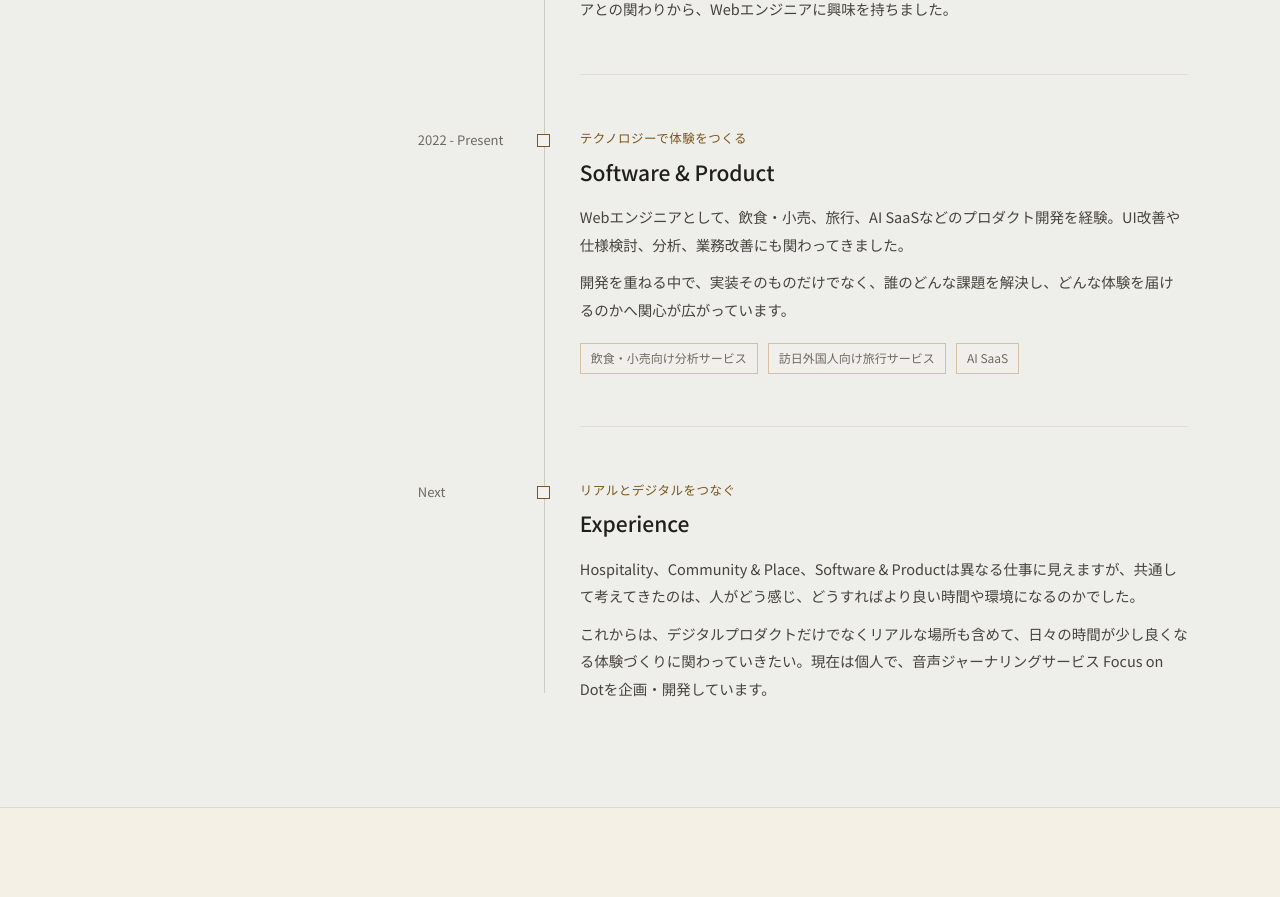
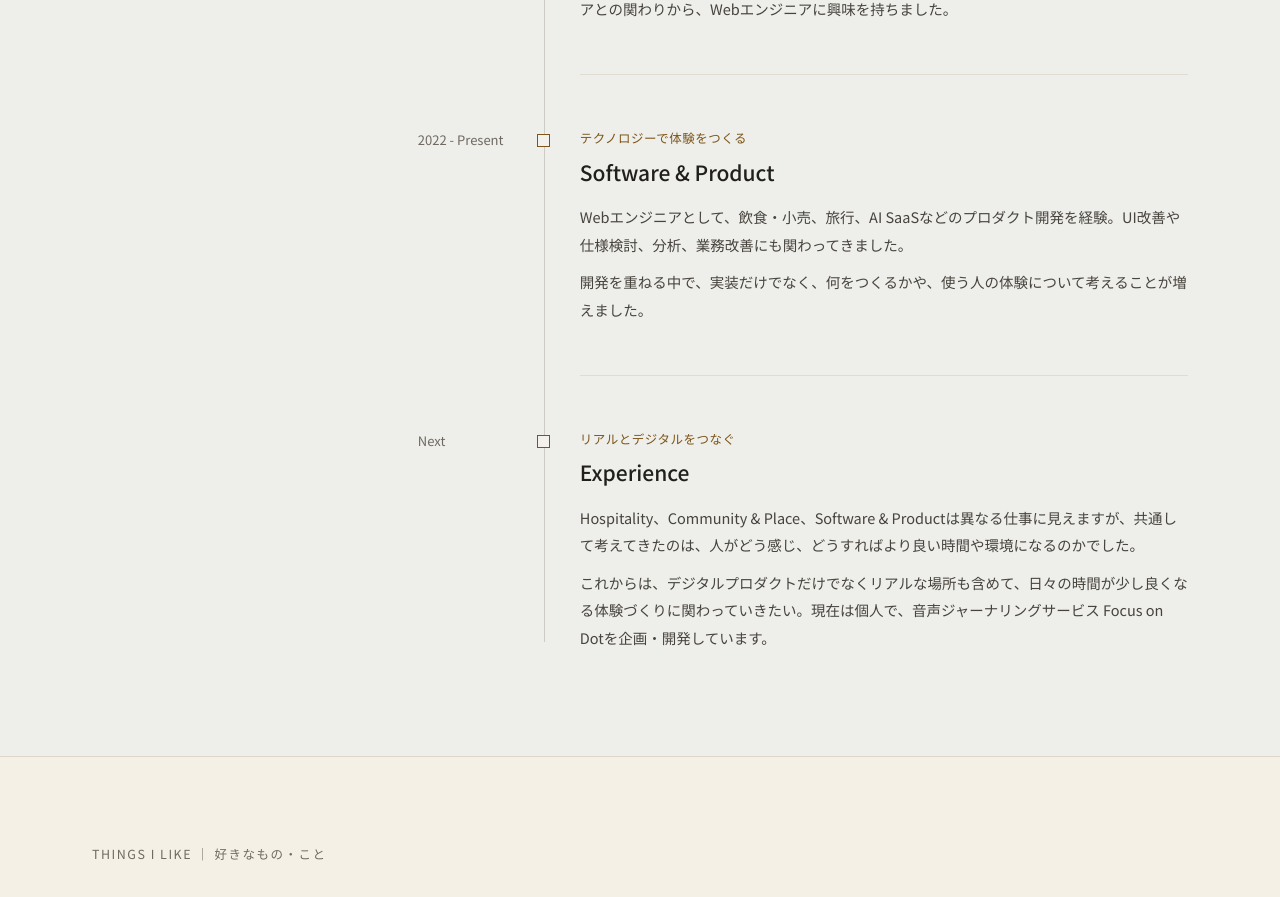
Before and after one commit to FujieMasaki/portfolio, a Next.js app: page / in a window 1280 px wide. Shown: the part 2080-2977 px from the top of the page. Built offline with nearby package versions, Linux system fonts and the light colour scheme.

Commit message:
chore: careerセクションを修正

```diff
--- a/components/Career.module.css
+++ b/components/Career.module.css
@@ -142,25 +142,6 @@
   color: var(--color-text-muted);
 }
 
-.areas {
-  display: flex;
-  flex-wrap: wrap;
-  gap: 8px 10px;
-  margin: 20px 0 0;
-  padding: 0;
-  list-style: none;
-}
-
-.areas li {
-  padding: 5px 10px 6px;
-  border: 1px solid
-    color-mix(in srgb, var(--color-accent-500) 28%, var(--color-neutral-300));
-  font-size: 12px;
-  line-height: 1.5;
-  color: var(--color-neutral-600);
-  background: color-mix(in srgb, var(--color-bg) 68%, transparent);
-}
-
 @media (max-width: 900px) {
   .inner {
     grid-template-columns: 1fr;
--- a/components/Career.tsx
+++ b/components/Career.tsx
@@ -5,7 +5,6 @@ type CareerItem = {
   period: string;
   keyword: string;
   body: string[];
-  areas?: string[];
 };
 
 const CAREERS: CareerItem[] = [
@@ -42,9 +41,8 @@ const CAREERS: CareerItem[] = [
     keyword: "テクノロジーで体験をつくる",
     body: [
       "Webエンジニアとして、飲食・小売、旅行、AI SaaSなどのプロダクト開発を経験。UI改善や仕様検討、分析、業務改善にも関わってきました。",
-      "開発を重ねる中で、実装そのものだけでなく、誰のどんな課題を解決し、どんな体験を届けるのかへ関心が広がっています。",
+      "開発を重ねる中で、実装だけでなく、何をつくるかや、使う人の体験について考えることが増えました。",
     ],
-    areas: ["飲食・小売向け分析サービス", "訪日外国人向け旅行サービス", "AI SaaS"],
   },
   {
     title: "Experience",
@@ -89,13 +87,6 @@ export default function Career() {
                     <p key={paragraph}>{paragraph}</p>
                   ))}
                 </div>
-                {item.areas ? (
-                  <ul className={styles.areas} aria-label="経験領域">
-                    {item.areas.map((area) => (
-                      <li key={area}>{area}</li>
-                    ))}
-                  </ul>
-                ) : null}
               </div>
             </li>
           ))}
```
